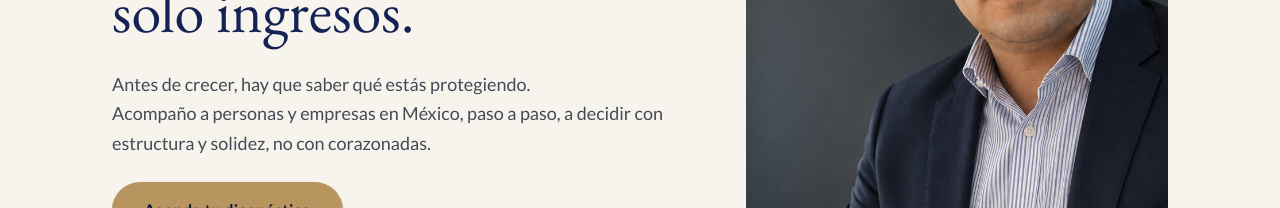
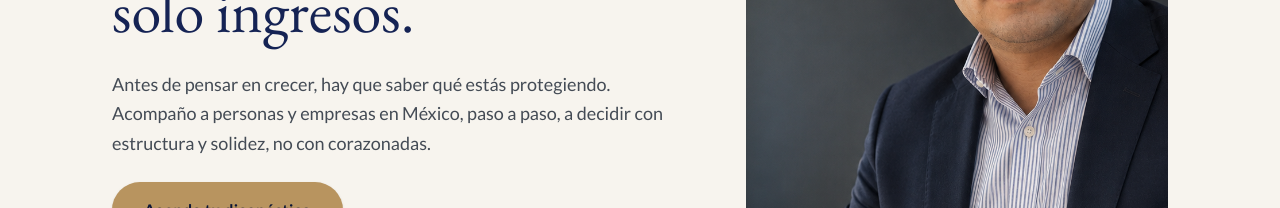
Before and after one commit to DESPACHOPM/despacho-pm-site, a Next.js app: page / in a window 1280 px wide. Shown: the part 468-676 px from the top of the page. Built offline with nearby package versions, Linux system fonts and the light colour scheme.

Commit message:
fix: frase completa 'Antes de pensar en crecer' y texto balanceado para evitar palabras sueltas
Co-Authored-By: Claude Sonnet 5.5 <noreply@anthropic.com>
Claude-Session: https://claude.ai/code/session_01GpFCZbpwDVQBrydqGVaF2R

```diff
--- a/src/components/sections/hero.tsx
+++ b/src/components/sections/hero.tsx
@@ -16,8 +16,8 @@ export function Hero() {
         </Reveal>
 
         <Reveal delay={0.08} className="order-2 lg:[grid-column:1] lg:[grid-row:2]">
-          <p className="mx-auto max-w-xl text-center text-base leading-relaxed text-foreground/80 sm:text-lg lg:mx-0 lg:text-left">
-            Antes de crecer, hay que saber qué estás protegiendo.
+          <p className="mx-auto max-w-xl text-balance text-center text-base leading-relaxed text-foreground/80 sm:text-lg lg:mx-0 lg:text-left">
+            Antes de pensar en crecer, hay que saber qué estás protegiendo.
             <br />
             Acompaño a personas y empresas en México, paso a paso, a decidir
             con estructura y solidez, no con corazonadas.
```
